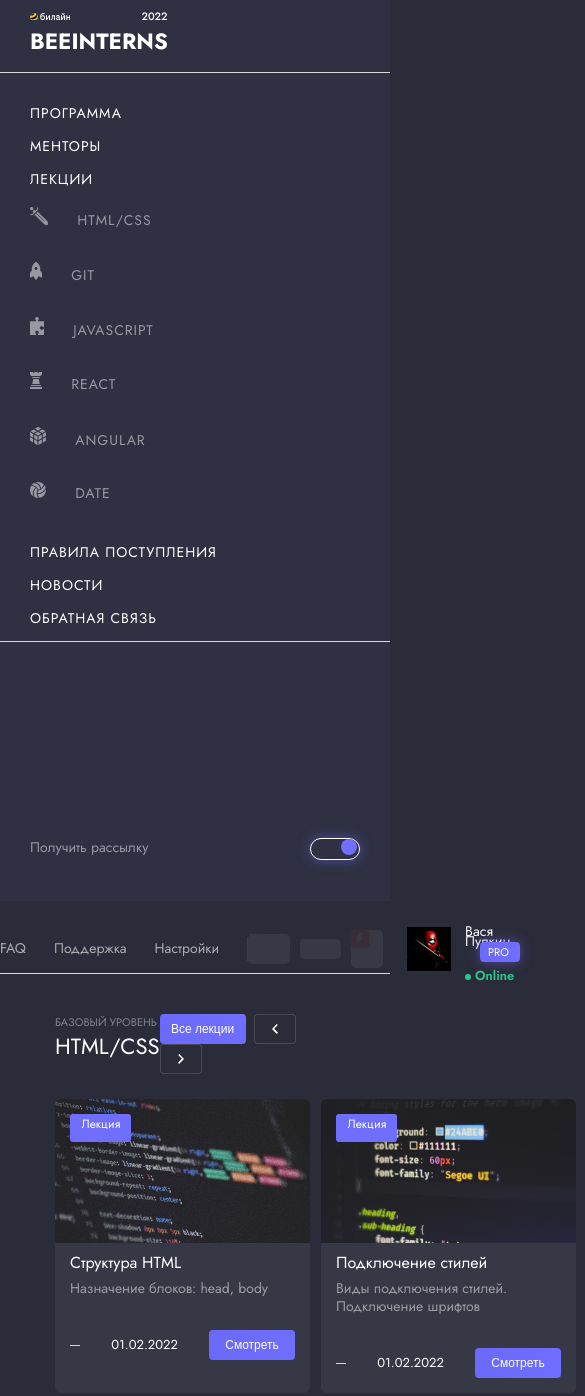
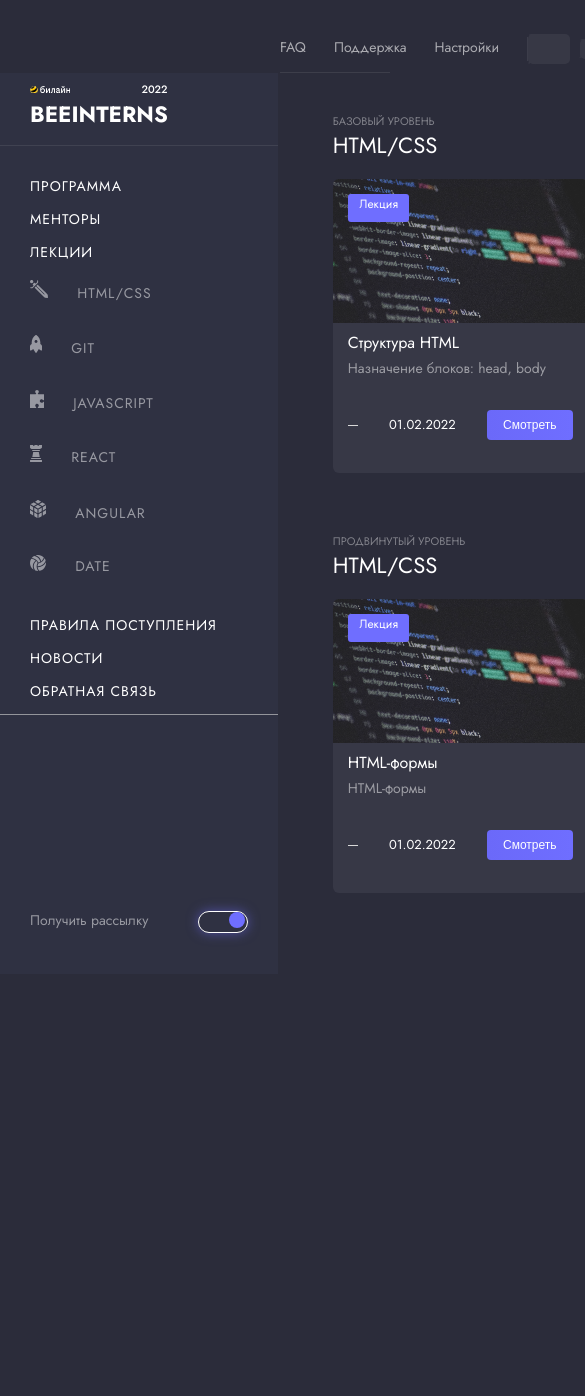
Before and after one commit to Rch7Pch/beeinterns_test, a website built with Parcel: page index.html in a window 390 px wide. Shown: the top 1396 px of the page, 585 px wide, since content can reach past the window. After the commit the page ends 974 px from the top, so only its background shows below. Built offline with nearby package versions, Linux system fonts and the light colour scheme.

Commit message:
feat: responsive

```diff
--- a/index.html
+++ b/index.html
@@ -22,6 +22,42 @@
 
 <body>
 
+  <div class="topbar">
+  <div class="topbar__wrapper">
+
+    <div class="topbar__text">
+      <ul class="topbar__nav">
+        <li class="topbar__nav-list"><a href="#" class="topbar__nav-link">FAQ</a></li>
+        <li class="topbar__nav-list"><a href="#" class="topbar__nav-link">Поддержка</a></li>
+        <li class="topbar__nav-list"><a href="#" class="topbar__nav-link">Настройки</a></li>
+      </ul>
+    </div>
+    <div class="topbar__coins">
+      <h2 class="coins__text">15 готовых дз</h2>
+      <h2 class="coins__text">18 лекций</h2>
+      <h2 class="coins__text">
+                <span class="icon-rectangle icon-rectangle_red">
+                    <span class="ico ico_lightning"></span>
+                </span>
+        <b>1200</b>
+        <span>часов</span>
+      </h2>
+    </div>
+    <div class="account-info">
+      <img src="src/img/avatar.png" alt="avatar user" width="58" height="44">
+      <div class="account__content">
+        <h2 class="account__name">Вася Пупкин
+          <span class="account__tariff">PRO</span>
+        </h2>
+        <span class="account__status">
+                <span class="icon-square icon-square_green"></span>
+                Online
+              </span>
+
+      </div>
+    </div>
+  </div>
+</div>
   <div class="main">
     <div class="leftbar">
         <div class="leftbar__wrapper">
@@ -114,45 +150,6 @@
           </div>
         </div>
       </div>
-
-      <div class="topbar">
-        <div class="topbar__wrapper">
-
-          <div class="topbar__text">
-            <ul class="topbar__nav">
-              <li class="topbar__nav-list"><a href="#" class="topbar__nav-link">FAQ</a></li>
-              <li class="topbar__nav-list"><a href="#" class="topbar__nav-link">Поддержка</a></li>
-              <li class="topbar__nav-list"><a href="#" class="topbar__nav-link">Настройки</a></li>
-            </ul>
-          </div>
-          <div class="topbar__coins">
-            <h2 class="coins__text">15 готовых дз</h2>
-            <h2 class="coins__text">18 лекций</h2>
-            <h2 class="coins__text">
-                <span class="icon-rectangle icon-rectangle_red">
-                    <span class="ico ico_lightning"></span>
-                </span>
-              <b>1200</b>
-              <span>часов</span>
-            </h2>
-          </div>
-          <div class="account-info">
-            <img src="src/img/avatar.png" alt="avatar user" width="58" height="44">
-            <div class="account__content">
-              <h2 class="account__name">Вася Пупкин
-                <span class="account__tariff">PRO</span>
-              </h2>
-              <span class="account__status">
-                <span class="icon-square icon-square_green"></span>
-                Online
-              </span>
-
-            </div>
-          </div>
-        </div>
-      </div>
-  </div>
-
     <section class="weekly">
 
       <div class="weekly_quests ">
@@ -320,6 +317,9 @@
 
 
     </section>
+  </div>
+
+
 
 
 
--- a/src/sass/components/_leftbar.scss
+++ b/src/sass/components/_leftbar.scss
@@ -1,8 +1,9 @@
 .leftbar {
-  flex: 1;
+  flex: 1 1;
   background-color: $color-background-add;
   position: sticky;
   width: 280px;
+  //height: calc(100vh - 50px);
 }
 
 .leftbar__wrapper {
@@ -11,7 +12,7 @@
 }
 
 .leftbar__header {
-  border-bottom: .1rem solid $color-border-bottom;
+  border-bottom: .1rem solid rgb(216, 216, 216, 0.1);
   padding: 0 11.0rem 1.5rem 3.0rem;
 }
 
@@ -37,7 +38,7 @@
 .leftbar__content {
   padding-left: 3rem;
   margin-top: 3.0rem;
-  border-bottom: .1rem solid $color-border-bottom;
+  border-bottom: .1rem solid rgb(216, 216, 216, 0.6);
 }
 
 .leftbar__footer {
--- a/src/sass/layouts/_header.scss
+++ b/src/sass/layouts/_header.scss
@@ -1,10 +1,11 @@
 .topbar {
-  flex: 3;
-  border-bottom: .1rem solid $color-border-bottom;
-  width: 100%;
+  border-bottom: .1rem solid rgb(216, 216, 216, 0.1);;
   height: 7.2rem;
-  position: static;
+  position: sticky;
+  background: $color-background;
   z-index: 999;
+  top: 0;
+  margin-left: 280px;
 }
 
 .topbar__wrapper {
--- a/src/sass/layouts/_main.scss
+++ b/src/sass/layouts/_main.scss
@@ -1,4 +1,3 @@
 .main {
   display: flex;
-  flex-wrap: wrap;
 }
--- a/src/sass/components/_weekly.scss
+++ b/src/sass/layouts/_weekly.scss
@@ -1,4 +1,5 @@
 .weekly {
+  flex: 4 1;
   margin: 4.0rem 5.5rem 0;
 }
 
@@ -33,12 +34,12 @@
 .cards {
   display: flex;
   flex-direction: row;
+  justify-content: space-between;
 }
 
 .card {
   width: 255px;
   height: 294px;
-  margin-right: 11px;
   background: #373846;
   border-radius: 6px;
   cursor: pointer;
--- a/src/sass/style.scss
+++ b/src/sass/style.scss
@@ -12,7 +12,7 @@
 @import "components/topbar";
 @import "components/leftbar";
 @import "components/navigation-left";
-@import "components/weekly";
 
 @import "layouts/header";
 @import "layouts/main";
+@import "layouts/weekly";
```
Also changed, not shown: src/sass/style.css, 1 other file. Lines whose indentation alone changed are shown as unchanged.
